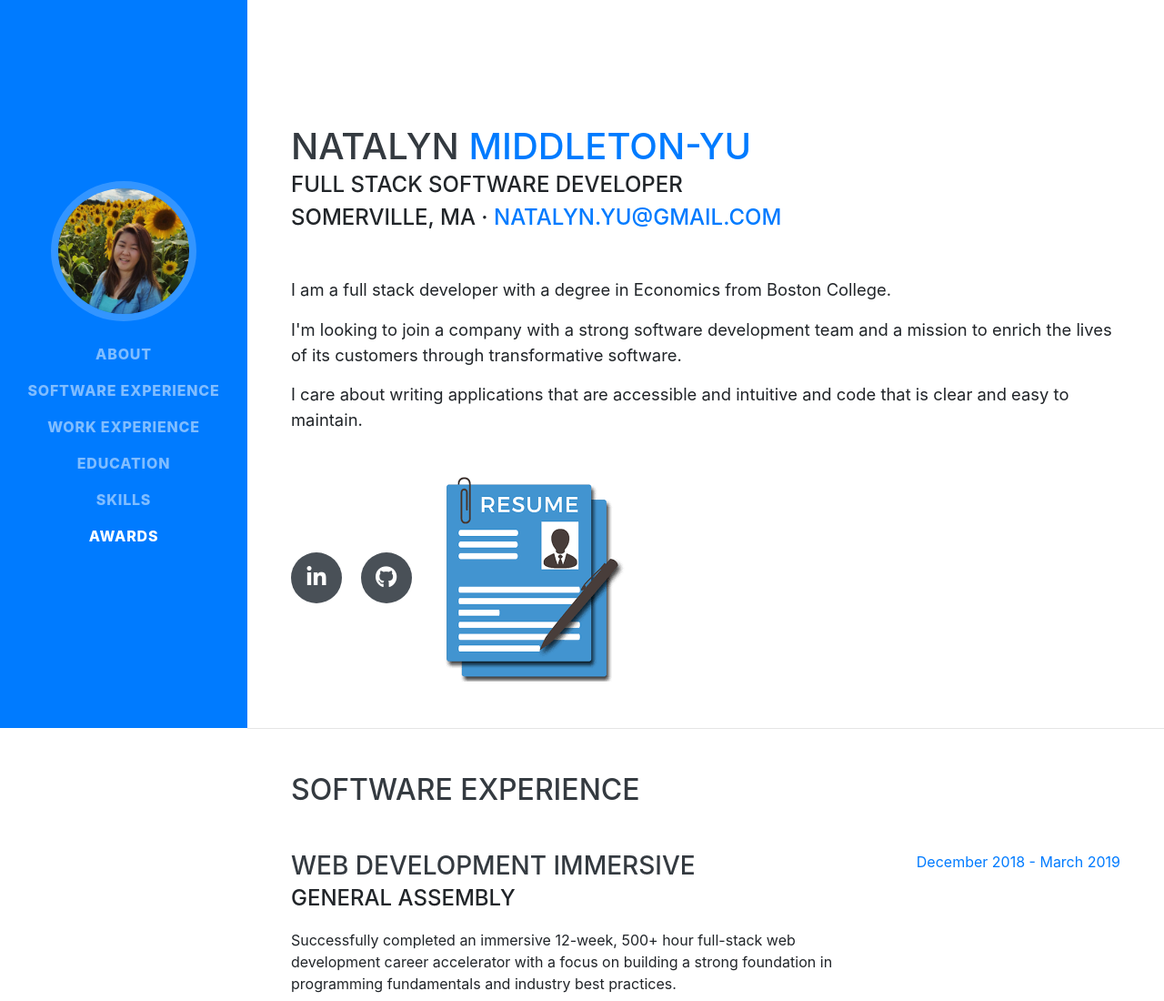
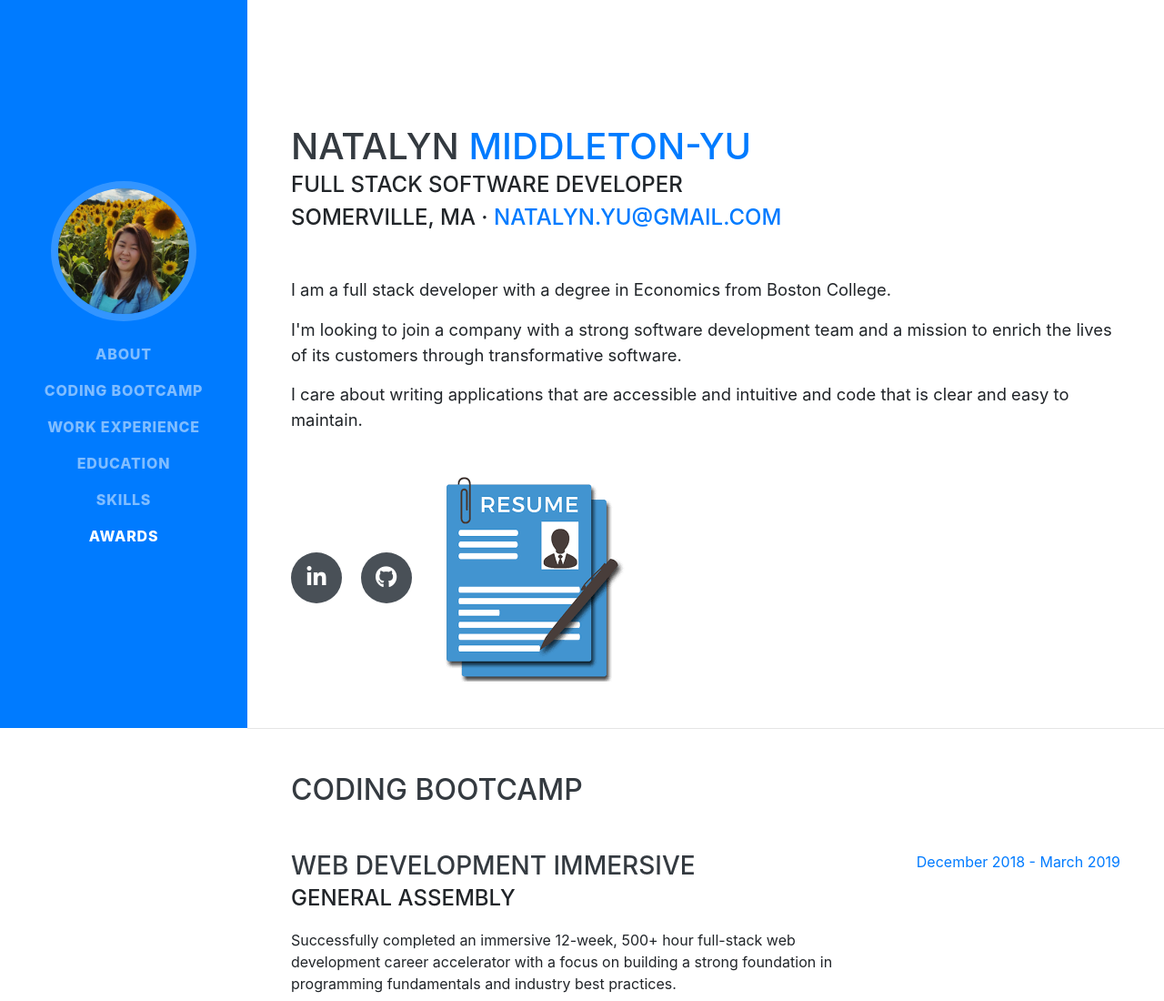
Before and after one commit to natalynyu/natalynyu.github.io, a website with bundled scripts: page index.html in a window 1280 px wide. Shown: the top 1100 px of the page at 91% size. Built offline with nearby package versions, Linux system fonts and the light colour scheme; a web font is replaced by a local one.

Commit message:
Rename Software Experience section to Coding Bootcamp

```diff
--- a/index.html
+++ b/index.html
@@ -43,7 +43,7 @@
           <a class="nav-link js-scroll-trigger" href="#about">About</a>
         </li>
         <li class="nav-item">
-          <a class="nav-link js-scroll-trigger" href="#software-experience">Software Experience</a>
+          <a class="nav-link js-scroll-trigger" href="#software-experience">Coding Bootcamp</a>
         </li>
         <li class="nav-item">
           <a class="nav-link js-scroll-trigger" href="#work-experience">Work Experience</a>
@@ -93,7 +93,7 @@
 
     <section class="resume-section p-3 p-lg-5 d-flex justify-content-center" id="software-experience">
       <div class="w-100">
-        <h2 class="mb-5">Software Experience</h2>
+        <h2 class="mb-5">Coding Bootcamp</h2>
 
         <div class="resume-item d-flex flex-column flex-md-row justify-content-between mb-5">
           <div class="resume-content">
```
